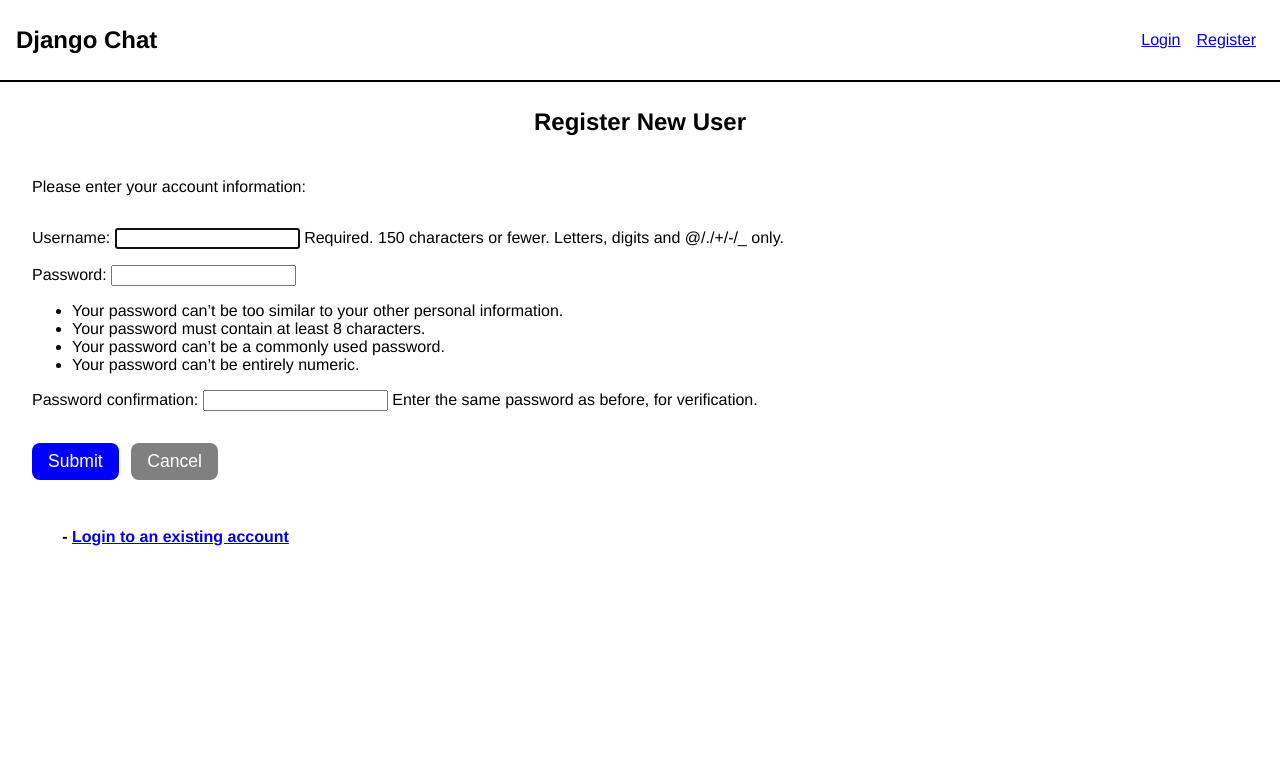
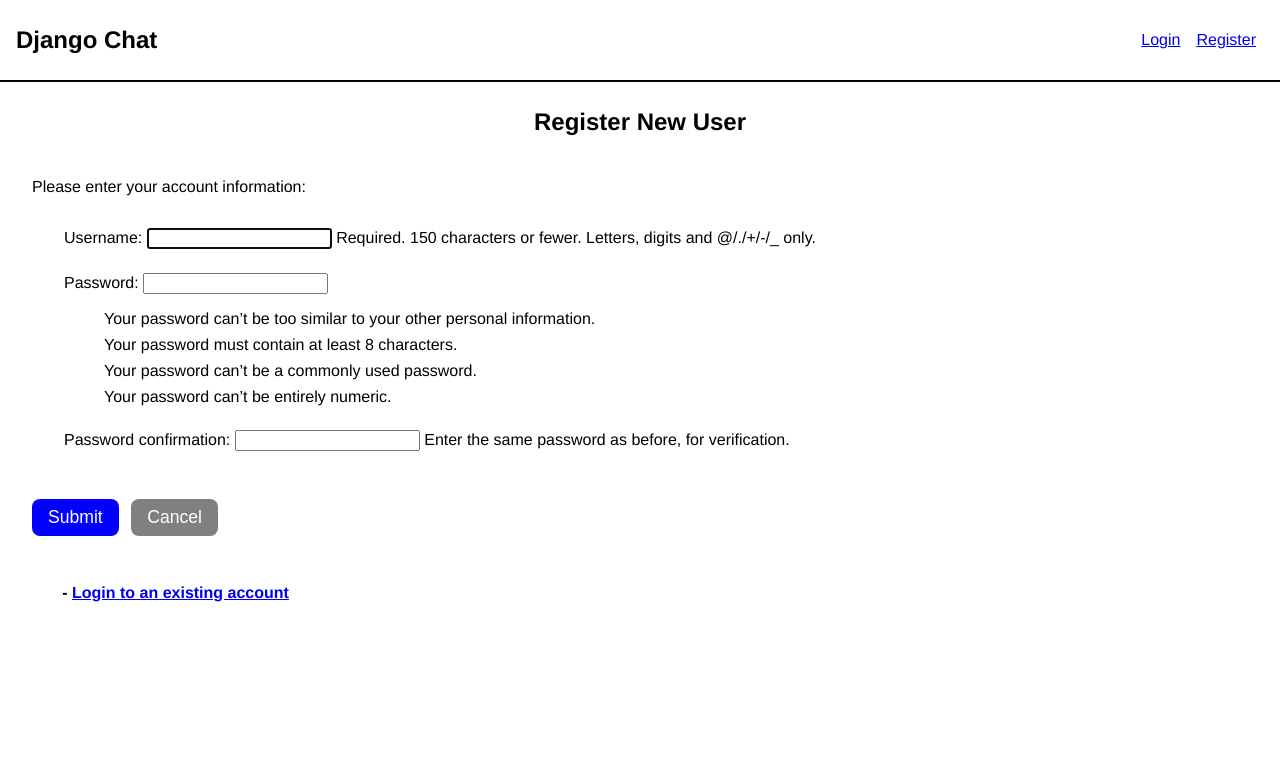
Before and after one commit to arcanemachine/django-chat, a Django app: page /users/register/ in a window 1280 px wide. Shown: the top 761 px of the page. Run offline with Django 3.2, Linux system fonts and the light colour scheme.

Commit message:
Improve form layout

```diff
--- a/chat/templates/chat/conversation_view.css
+++ b/chat/templates/chat/conversation_view.css
@@ -50,6 +50,7 @@
 
 .content-container {
   margin: 0;
+  min-height: 85vh;
 }
 
 #app {
@@ -58,7 +59,7 @@
   margin: 0 auto;
   width: 90vw;
   max-width: 768px;
-  height: 79vh;
+  height: 80vh;
 }
 
 .menu-overlay-parent-container {
--- a/static/css/base.css
+++ b/static/css/base.css
@@ -11,7 +11,8 @@ body {
 }
 
 .header-container {
-  height: 10vh;
+	min-height: 5rem;
+  max-height: 10vh;
   display: flex;
   flex-direction: row;
   justify-content: space-between;
@@ -42,6 +43,7 @@ body {
 
 .content-container {
   margin: 0 2rem 2rem;
+	min-height: 85vh;
 }
 
 .info-message-container {
@@ -50,6 +52,8 @@ body {
   justify-content: center;
   align-items: space-between;
   background-color: #ddd;
+	min-height: 2rem;
+	max-height: 4vh;
   width: 100vw;
   margin-bottom: 0.5rem;
   padding: 1rem 0;
@@ -82,6 +86,13 @@ body {
   margin-bottom: 0;
 }
 
+.bottom-links {
+  list-style-type: '- ';
+  margin-top: 3rem;
+  font-weight: bold;
+}
+
+
 /* text */
 .bold {
   font-weight: bold;
@@ -102,40 +113,6 @@ body {
 .unstyled-link {
   color: black;
   text-decoration: none;
-  font-weight: bold;
-}
-
-/* forms */
-form {
-  margin-top: 2rem;
-}
-
-.form-item-container {
-  margin-bottom: 2rem;
-}
-
-.form-button {
-  margin-right: 0.5rem;
-  padding: 0.5rem 1rem;
-  cursor: pointer;
-  font-size: 1.1rem;
-  border-style: none;
-  border-radius: 0.5rem;
-}
-
-.form-button-submit {
-  background-color: blue;
-  color: white;
-}
-
-.form-button-cancel {
-  background-color: gray;
-  color: white;
-}
-
-.bottom-links {
-  list-style-type: '- ';
-  margin-top: 3rem;
   font-weight: bold;
 }
 
--- a/templates/base_form.html
+++ b/templates/base_form.html
@@ -14,3 +14,41 @@
   </div>
 
 </form>
+
+<style>
+
+.form-item-container {
+  margin: 2rem 2rem 3rem;
+}
+
+.form-button {
+  margin-right: 0.5rem;
+  padding: 0.5rem 1rem;
+  cursor: pointer;
+  font-size: 1.1rem;
+  border-style: none;
+  border-radius: 0.5rem;
+}
+
+.form-button-submit {
+  background-color: blue;
+  color: white;
+}
+
+.form-button-cancel {
+  background-color: gray;
+  color: white;
+}
+
+.form-item-container > p:not(:first-child) {
+	margin-top: 1.5rem;
+}
+
+.form-item-container > ul {
+	list-style-type: none;
+}
+
+.form-item-container > ul > li:not(:first-child) {
+	margin-top: 0.5rem;
+}
+</style>
```
Also changed, not shown: chat/templates/chat/conversation_view.html (+5 -4 lines).
